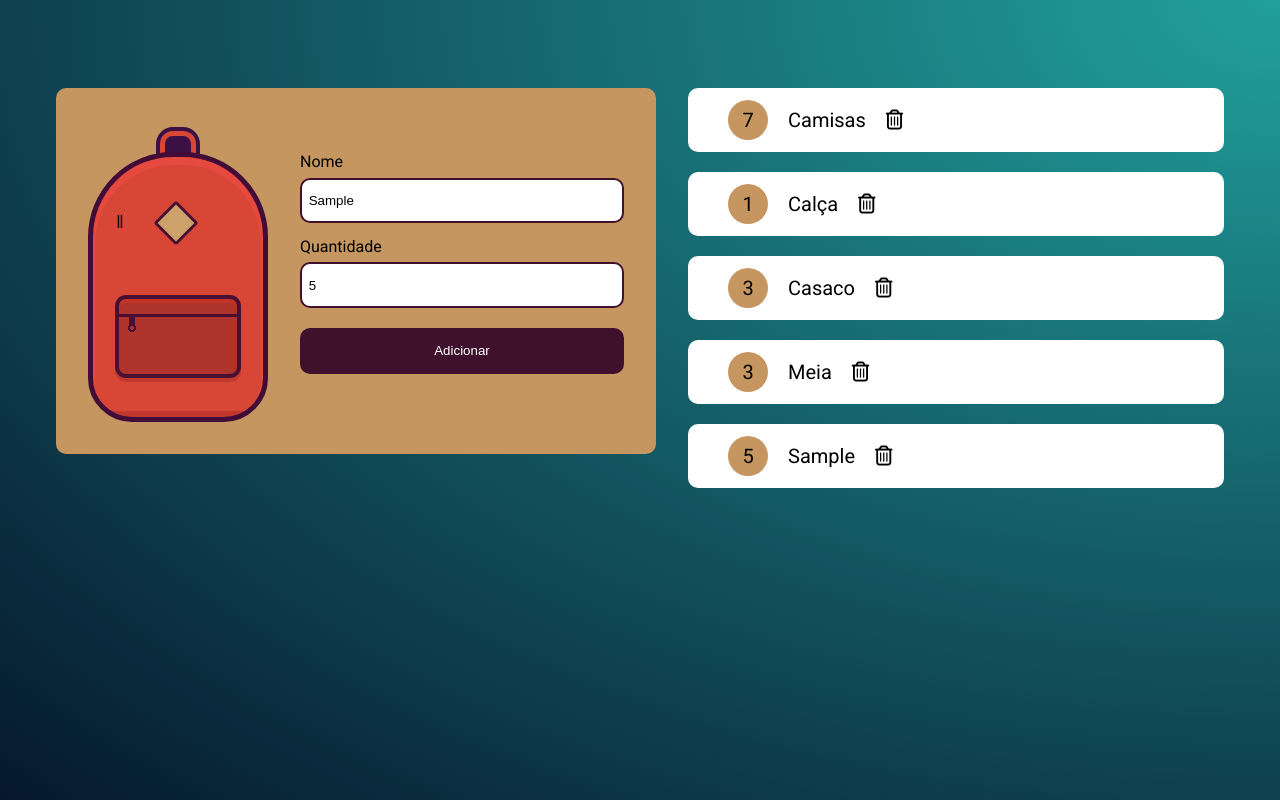
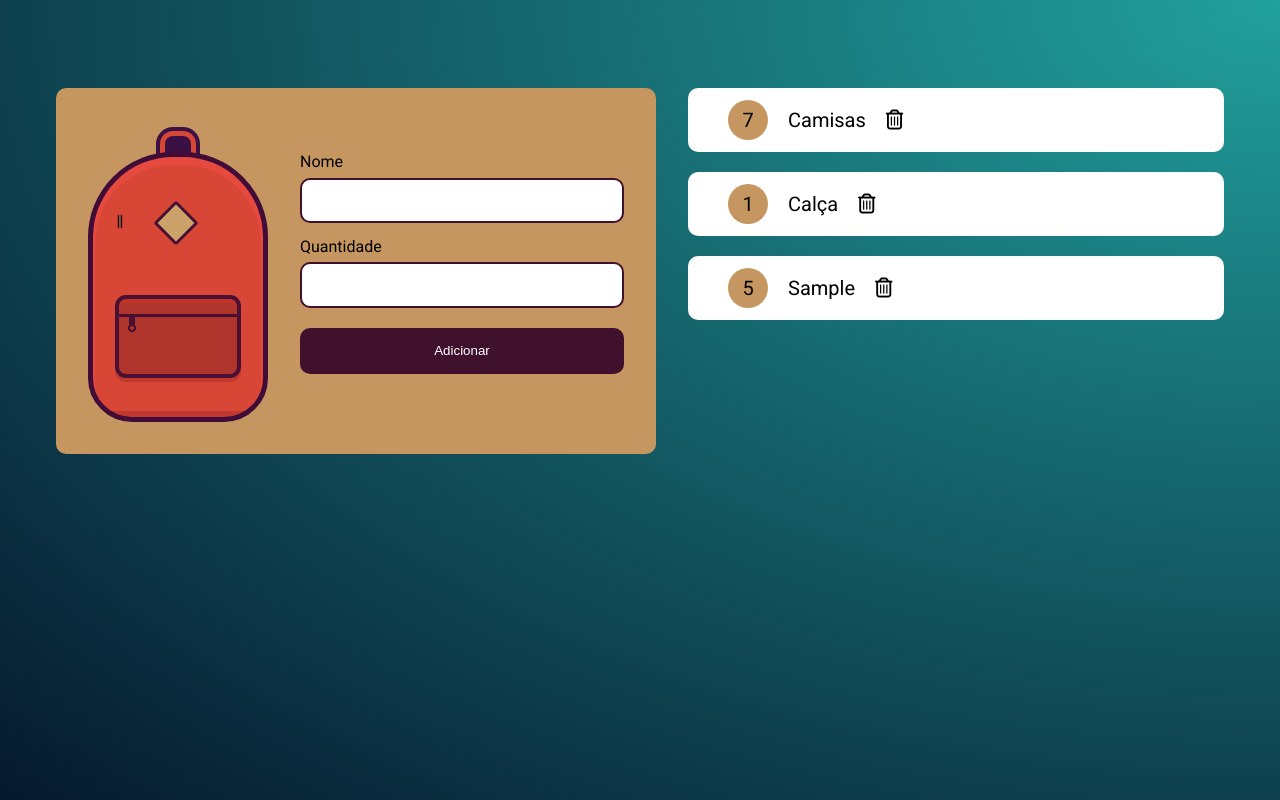
Before and after one commit to birajnior/mochila-de-viagem, a plain HTML site: page index.html in a window 1280 px wide. Both pictures are taken after typing "Sample", "5" into the empty fields and a click on the input "Adicionar". Drawn offline with Linux system fonts and the light colour scheme.

Commit message:
limpando o código

```diff
--- a/assets/js/main.js
+++ b/assets/js/main.js
@@ -1,28 +1,45 @@
 const form = document.querySelector("#novoItem");
 const lista = document.querySelector("#lista");
+const itens = JSON.parse(localStorage.getItem("itens")) || [];
+
+itens.forEach((element) => {
+  criaElemento(element);
+});
 
 form.addEventListener("submit", (event) => {
   event.preventDefault();
-  criaElemento(
-    event.target.elements["nome"].value,
-    event.target.elements["quantidade"].value
-  );
+
+  const nome = event.target.elements["nome"];
+  const quantidade = event.target.elements["quantidade"];
+
+  const itemAtual = {
+    nome: nome.value,
+    quantidade: quantidade.value,
+  };
+  criaElemento(itemAtual);
+
+  itens.push(itemAtual);
+
+  localStorage.setItem("itens", JSON.stringify(itens));
+
+  nome.value = "";
+  quantidade.value = "";
 });
 
-function criaElemento(nome, quantidade) {
-  console.log(nome, quantidade);
-
+function criaElemento(item) {
   const novoItem = document.createElement("li");
   novoItem.classList.add("item");
 
   const numItem = document.createElement("strong");
+
   const iconDel = document.createElement("i");
   iconDel.classList.add("fa-regular");
   iconDel.classList.add("fa-trash-can");
 
-  numItem.innerHTML = quantidade;
+  numItem.innerHTML = item.quantidade;
   novoItem.appendChild(numItem);
-  novoItem.innerHTML += nome;
+  novoItem.innerHTML += item.nome;
   novoItem.appendChild(iconDel);
+
   lista.appendChild(novoItem);
 }
--- a/index.html
+++ b/index.html
@@ -34,8 +34,8 @@
         <ul class="lista" id="lista">
             <li class="item"><strong>7</strong>Camisas<i class="fa-regular fa-trash-can"></i></li>
             <li class="item"><strong>1</strong>Calça<i class="fa-regular fa-trash-can"></i></li>
-            <li class="item"><strong>3</strong>Casaco<i class="fa-regular fa-trash-can"></i></li>
-            <li class="item"><strong>3</strong>Meia<i class="fa-regular fa-trash-can"></i></li>
+            <!-- <li class="item"><strong>3</strong>Casaco<i class="fa-regular fa-trash-can"></i></li>
+            <li class="item"><strong>3</strong>Meia<i class="fa-regular fa-trash-can"></i></li> -->
             <!-- <li class="item"><strong>10</strong>Cuecas<i class="fa-regular fa-trash-can"></i></li>
             <li class="item"><strong>2</strong>Tênis<i class="fa-regular fa-trash-can"></i></li>
             <li class="item"><strong>1</strong>Celular<i class="fa-regular fa-trash-can"></i></li>
```
